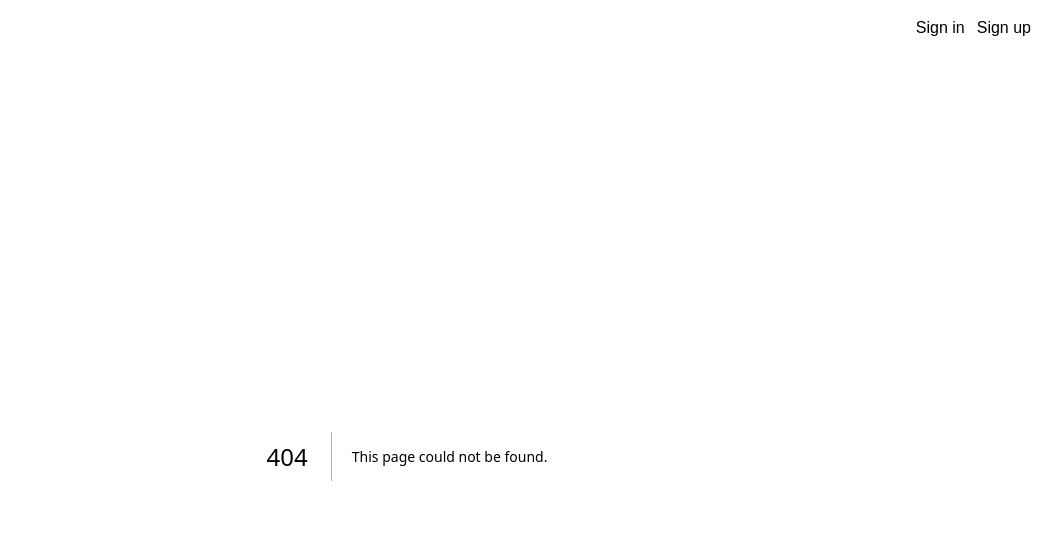
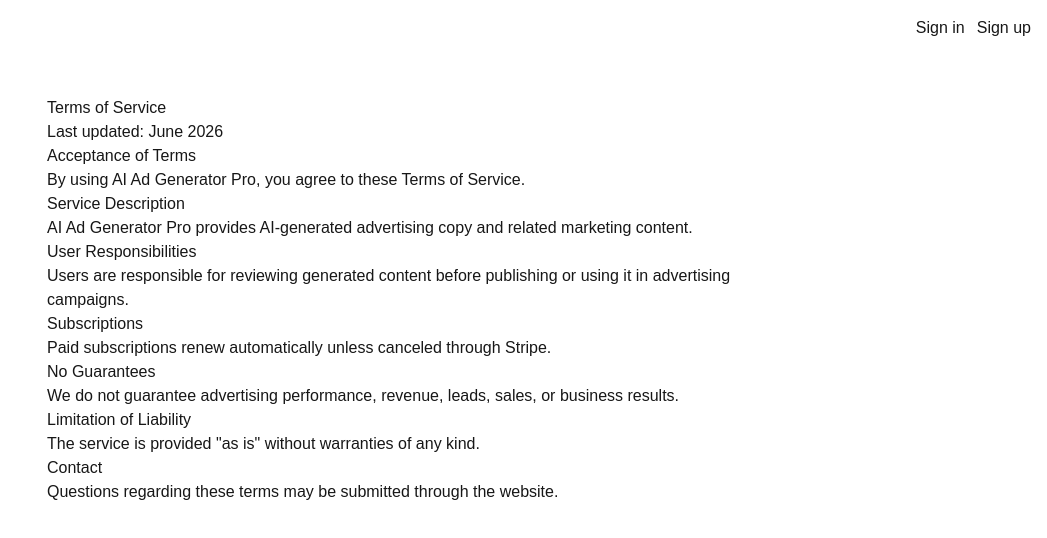
Before and after one commit to gragra198969-rgb/ai-ad-generator, a Next.js app: page /terms in a window 1280 px wide. Before the commit this address had no page. Shown: the top 538 px of the page, without its empty margins (233-1280 px from the left). Built offline with nearby package versions, Linux system fonts and the light colour scheme.

Commit message:
Add privacy and terms pages

```diff
--- a/app/api/stripe/webhook/route.ts
+++ b/app/api/stripe/webhook/route.ts
@@ -65,7 +65,7 @@
     try {
       await sql`
         UPDATE users
-        SET ads_limit = 999999
+        SET ads_limit = 1000
         WHERE clerk_user_id = ${clerkUserId}
       `;
 
--- a/app/dashboard/page.tsx
+++ b/app/dashboard/page.tsx
@@ -105,9 +105,17 @@
 
     <h1>📊 Dashboard</h1>
 
-    <p style={{ fontSize: "18px" }}>
-      💳 Credits Left: <strong>{creditsLeft}</strong>
-    </p>
+    {creditsLeft !== null && creditsLeft > 1000 ? (
+  <p style={{ fontSize: "18px", color: "green" }}>
+    🚀 Pro Plan Active
+    <br />
+    💳 Credits Left: <strong>{creditsLeft}</strong>
+  </p>
+) : (
+  <p style={{ fontSize: "18px" }}>
+    💳 Free Credits Left: <strong>{creditsLeft}</strong>
+  </p>
+)}
 
     <h2 style={{ marginTop: "30px" }}>
       💾 Saved Ads
--- a/app/page.tsx
+++ b/app/page.tsx
@@ -410,7 +410,6 @@
         {ad}
       </div>
     ))}
-
     <button
       onClick={() => setHistory([])}
       style={{
@@ -428,6 +427,17 @@
   </div>
 )}
 
+<div
+  style={{
+    marginTop: "40px",
+    textAlign: "center",
+  }}
+>
+  <a href="/privacy">Privacy Policy</a>
+  {" | "}
+  <a href="/terms">Terms of Service</a>
+</div>
+
     </div>
   </main>
 );
--- /dev/null
+++ b/app/privacy/page.tsx
@@ -0,0 +1,39 @@
+export default function PrivacyPage() {
+  return (
+    <main style={{ maxWidth: "800px", margin: "0 auto", padding: "40px" }}>
+      <h1>Privacy Policy</h1>
+
+      <p>Last updated: June 2026</p>
+
+      <h2>Information We Collect</h2>
+      <p>
+        We collect account information provided during signup, including email
+        address and authentication information.
+      </p>
+
+      <h2>How We Use Information</h2>
+      <p>
+        We use your information to provide AI-generated advertising services,
+        manage subscriptions, process payments, and improve our platform.
+      </p>
+
+      <h2>Payments</h2>
+      <p>
+        Payments are processed securely through Stripe. We do not store credit
+        card information on our servers.
+      </p>
+
+      <h2>Data Storage</h2>
+      <p>
+        Generated advertisements and account information may be stored in our
+        database to provide service functionality.
+      </p>
+
+      <h2>Contact</h2>
+      <p>
+        If you have questions about this Privacy Policy, contact us through the
+        website.
+      </p>
+    </main>
+  );
+}
--- /dev/null
+++ b/app/terms/page.tsx
@@ -0,0 +1,47 @@
+export default function TermsPage() {
+  return (
+    <main style={{ maxWidth: "800px", margin: "0 auto", padding: "40px" }}>
+      <h1>Terms of Service</h1>
+
+      <p>Last updated: June 2026</p>
+
+      <h2>Acceptance of Terms</h2>
+      <p>
+        By using AI Ad Generator Pro, you agree to these Terms of Service.
+      </p>
+
+      <h2>Service Description</h2>
+      <p>
+        AI Ad Generator Pro provides AI-generated advertising copy and related
+        marketing content.
+      </p>
+
+      <h2>User Responsibilities</h2>
+      <p>
+        Users are responsible for reviewing generated content before publishing
+        or using it in advertising campaigns.
+      </p>
+
+      <h2>Subscriptions</h2>
+      <p>
+        Paid subscriptions renew automatically unless canceled through Stripe.
+      </p>
+
+      <h2>No Guarantees</h2>
+      <p>
+        We do not guarantee advertising performance, revenue, leads, sales, or
+        business results.
+      </p>
+
+      <h2>Limitation of Liability</h2>
+      <p>
+        The service is provided "as is" without warranties of any kind.
+      </p>
+
+      <h2>Contact</h2>
+      <p>
+        Questions regarding these terms may be submitted through the website.
+      </p>
+    </main>
+  );
+}
```
